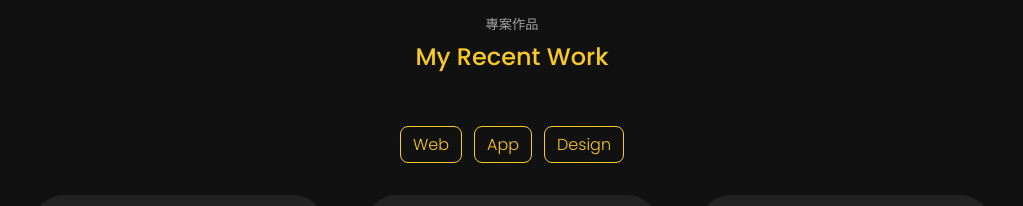
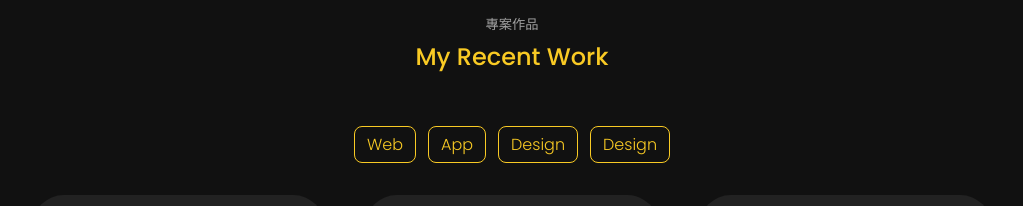
Before and after one commit to 02071819/tsengkuolun-portfolio, a React (Create React App) app: page / in a window 1280 px wide. Shown: the part 2680-2886 px from the top of the page, without its empty margins (128-1151 px from the left). Built offline with nearby package versions, Linux system fonts and the light colour scheme.

Commit message:
Update Experience.jsx

```diff
--- a/src/components/experience/Experience.jsx
+++ b/src/components/experience/Experience.jsx
@@ -116,6 +116,7 @@ const Experience = () => {
         <span className="work__item btn btn-warning" onClick={() => filterItem('web')}>Web</span>
         <span className="work__item btn btn-warning" onClick={() => filterItem('app')}>App</span>
         <span className="work__item btn btn-warning" onClick={() => filterItem('design')}>Design</span>
+        <span className="work__item btn btn-warning" onClick={() => filterItem('analysis')}>Design</span>
       </div>
 
       <div className="container portfolio__container" data-aos="fade-up" data-aos-duration="2000">
```
